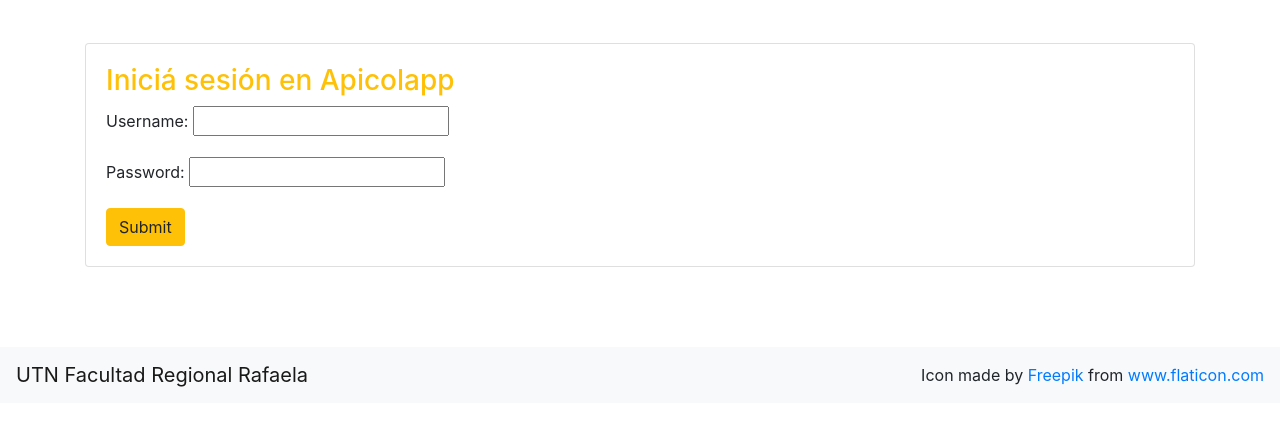
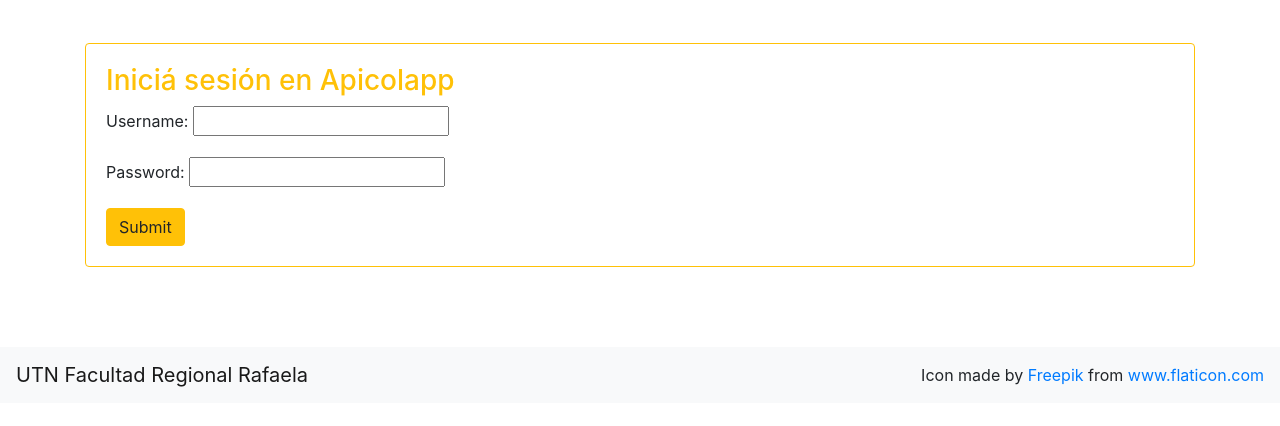
Before and after one commit to sofide/apicolapp, a Django app: page /user/login/ in a window 1280 px wide. Shown: the part 77-503 px from the top of the page. Run offline with Django 3.2, Linux system fonts and the light colour scheme; some libraries are stand-ins or nearby versions.

Commit message:
orange border

```diff
--- a/user_manager/templates/user_manager/login.html
+++ b/user_manager/templates/user_manager/login.html
@@ -17,7 +17,7 @@
     </div>
     <div class="row">
         <div class="col-12">
-            <div class="card">
+            <div class="card border-warning">
                 <div class="card-body">
                     <h3 class="orange">Iniciá sesión en Apicolapp</h3>
                     <form action="{% url 'login' %}" method="POST">
```
